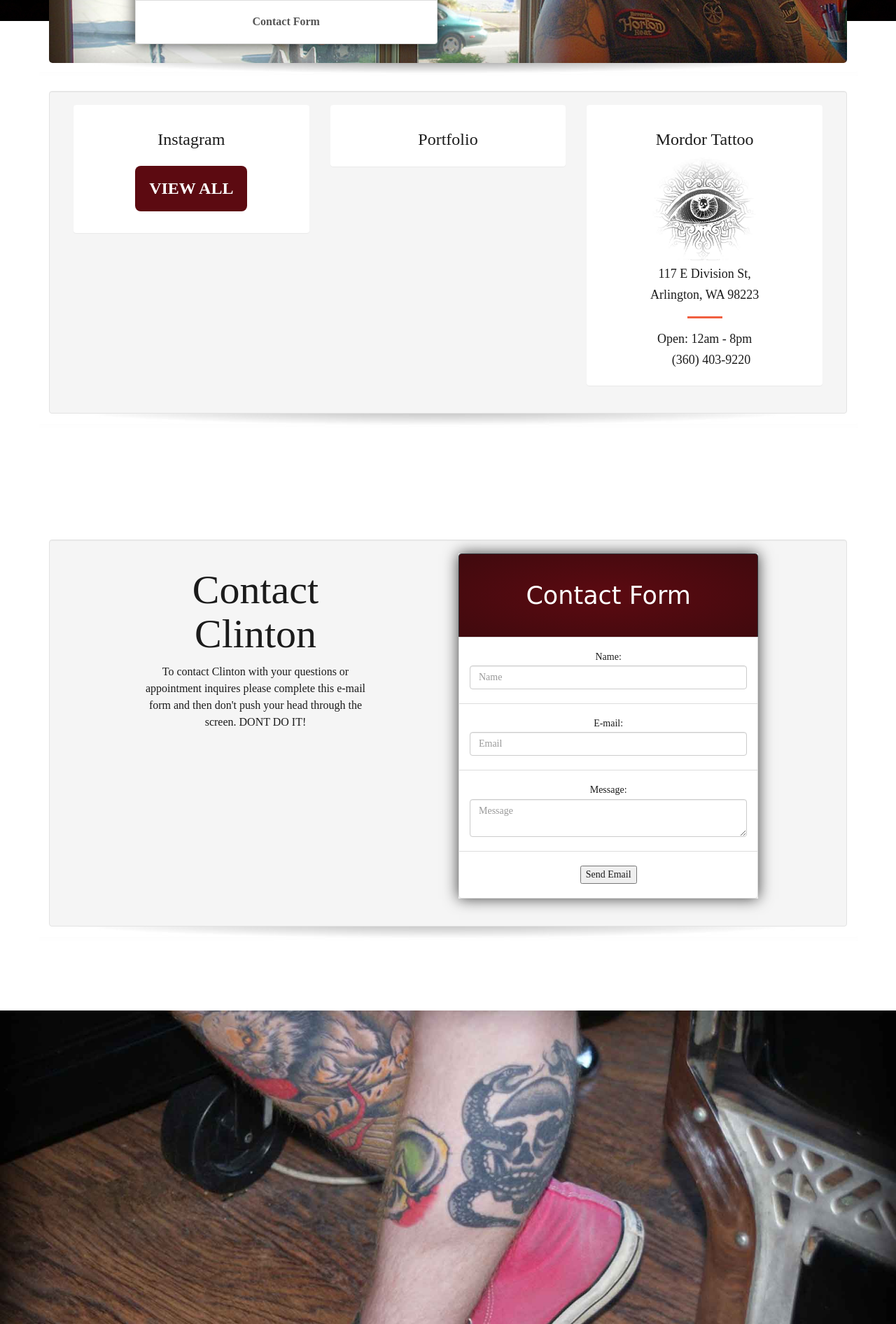
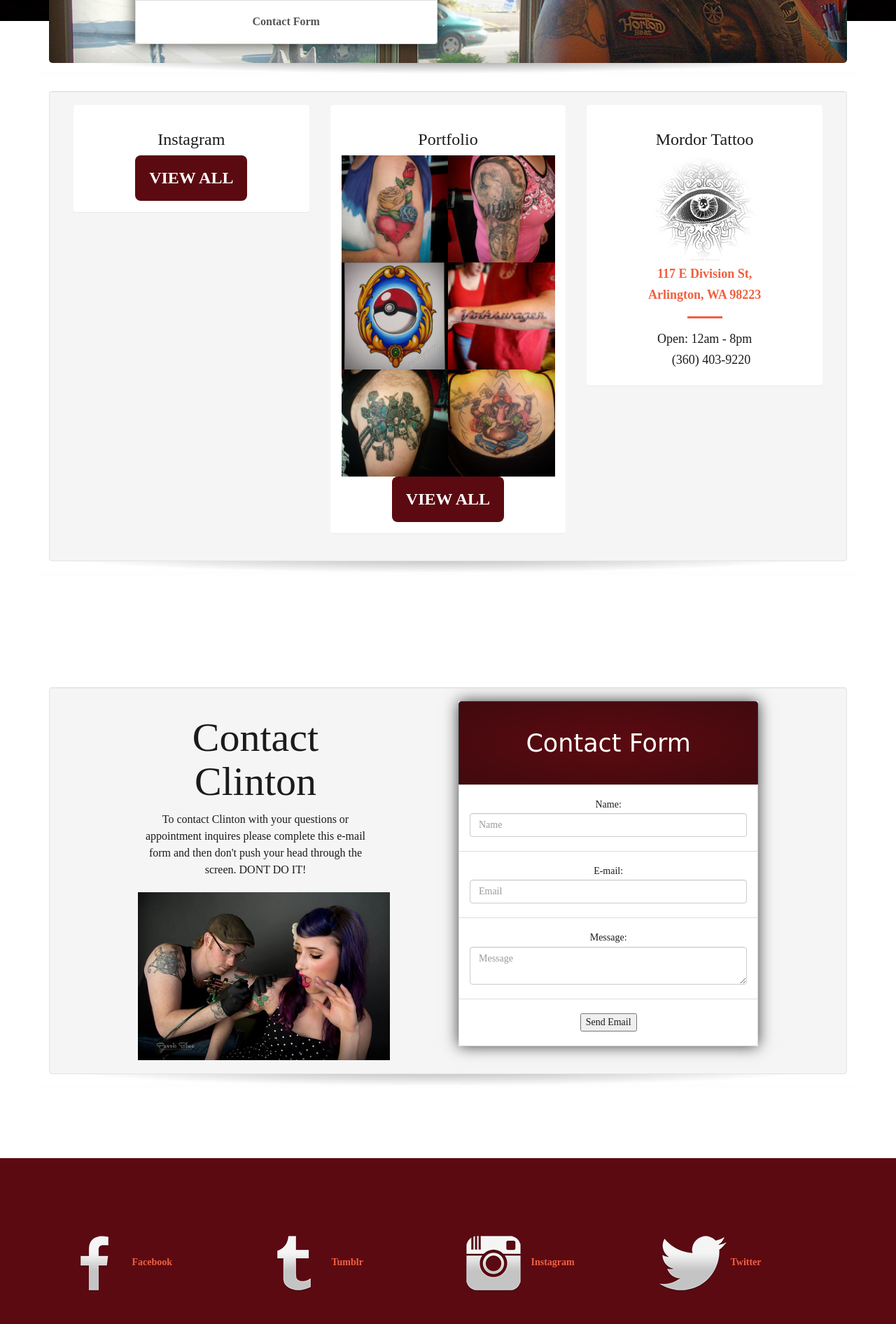
Before and after one commit to crabstance/artbyclinton.com, a PHP site: page / in a window 1280 px wide. Shown: the part 920-2812 px from the top of the page at 70% size. Run offline with PHP 8.4, Linux system fonts and the light colour scheme; some libraries are stand-ins or nearby versions; some web fonts are replaced.

Commit message:
finished restructuring of UI

```diff
--- a/css/creative.css
+++ b/css/creative.css
@@ -568,21 +568,41 @@ section#newest-artwork .well {
 section#newest-artwork .container {
    background: #fff url('../img/big-shadow.jpg') no-repeat center bottom;
 }
-section#newest-artwork .col-md-4 .photo {
-  margin:5px auto;
-  width:100%;
-  max-width: 100%;
-  border:#1b1b1b solid 1px;
-  border-radius:3px;
+
+section#newest-artwork .row  .portfolio-image:first-child {
+	padding:0 0 0 15px;
+	margin:0;
+	text-align:left;
 }
-
-section#newest-artwork .btn {
-  float:none;
-  margin:15px auto;
-  padding:15px 20px;
+section#newest-artwork .row  .portfolio-image:last-child {
+	padding:0 15px 0 0;
+	margin:0;
+	text-align:right;
 }
 
 
+section#location {
+  background-color:#fff;
+  padding:0 0 60px 0;
+}
+
+section#location .well, section#location .panel {
+	overflow:hidden;
+}
+
+section#location .container {
+	text-align:center;
+	background: #fff url('../img/big-shadow.jpg') no-repeat center bottom;
+}
+
+section#location .apple-maps, section#location .google-maps {
+	overflow:hidden;
+	padding:15px 30px;
+}
+section#location .apple-maps img, section#location .google-maps img {
+	float:left;
+	margin:10px 30px 0 0;
+}
 
 section#links {
 	margin-top:50px;
@@ -641,13 +661,9 @@ section#portfolio h2 {
 
 
 footer {
-	min-height:100%;
-    background-image: url(../img/headers/footer.jpg);
-    background-position: center bottom;
-    -webkit-background-size: cover;
-    -moz-background-size: cover;
-    background-size: cover;
-    -o-background-size: cover;
+	padding:100px 0 20px 0;
+	background-color:#5c0a11;
+	color:#fff;
 }
 
 
--- a/index.html
+++ b/index.html
@@ -178,7 +178,19 @@
           <div class="panel">
 				<div class="panel-body">
 				 	<h3>Portfolio</h3>
-          			<div class="bcr_ins_gallery"></div>
+          			<div class="row">
+						<div class="col-md-6 portfolio-image"><img src="img/portfolio/11098503_1599683986937183_1590355089_n.jpg" width="153" alt="Clinton artwork" /></div>
+						<div class="col-md-6 portfolio-image"><img src="img/portfolio/11111309_1573615456235318_1695080740_n.jpg" width="153" alt="Clinton artwork" /></div>
+       				</div>
+          			<div class="row">
+						<div class="col-md-6 portfolio-image"><img src="img/portfolio/11137910_910593495628971_447439246_n.jpg" width="153" alt="Clinton artwork" /></div>
+						<div class="col-md-6 portfolio-image"><img src="img/portfolio/11264331_1451312321827988_288284074_n.jpg" width="153" alt="Clinton artwork" /></div>
+       				</div>
+          			<div class="row">
+						<div class="col-md-6 portfolio-image"><img src="img/portfolio/11326169_958216480907569_266678865_n.jpg" width="153" alt="Clinton artwork" /></div>
+						<div class="col-md-6 portfolio-image"><img src="img/portfolio/11336175_834109946677200_428933247_n.jpg" width="153" alt="Clinton artwork" /></div>
+       				</div>
+       				<a class="btn btn-primary" href="https://instagram.com/artbyclinton/">View All</a>
           		</div>
           </div>
         </div>
@@ -187,8 +199,8 @@
 				<div class="panel-body">
 					<h3>Mordor Tattoo</h3>
 					<img src="img/mordor.jpg" width="150" alt="Mordor Tattoo Logo" />
-					<h4>117 E Division St,</h4>
-					<h4>Arlington, WA 98223</h4>
+					<h4><a href="https://www.google.com/maps/dir/%27%27/mordor+tattoo/@48.1989026,-122.1947333,12z/data=!3m1!4b1!4m8!4m7!1m0!1m5!1m1!1s0x54854f83747c98e1:0xaac65611a6ef6bfc!2m2!1d-122.126067!2d48.198923" target="_blank">117 E Division St,</a></h4>
+					<h4><a href="https://www.google.com/maps/dir/%27%27/mordor+tattoo/@48.1989026,-122.1947333,12z/data=!3m1!4b1!4m8!4m7!1m0!1m5!1m1!1s0x54854f83747c98e1:0xaac65611a6ef6bfc!2m2!1d-122.126067!2d48.198923" target="_blank">Arlington, WA 98223</a></h4>
 					<hr/>
 					<h4>Open: 12am - 8pm</h4>
 					<h4><span class="glyphicon glyphicon-phone">&nbsp;</span>(360) 403-9220</h4>
@@ -222,6 +234,7 @@
       <div class="col-md-4">
       	<h2>Contact Clinton</h2>
       	<p>To contact Clinton with your questions or appointment inquires please complete this e-mail form and then don't push your head through the screen. DONT DO IT!</p>
+      	<img src="img/headers/header-contact.jpg" alt="Contact Clinton" width="360" />
       </div>
 
       <div class="col-md-1">
@@ -262,9 +275,35 @@
 
 
 <footer>
-	<div class="container">
-
-	</div>
+		<div class="container">
+			<div class="col-md-3">
+				<img src="img/facebook.png" width="100" alt="" />
+				<a href="https://www.facebook.com/clintonwiltse">Facebook</a>
+			</div>
+			<div class="col-md-3">
+				<img src="img/tumblr.png" width="100" alt="" />
+				<a href="">Tumblr</a>
+			</div>
+			<div class="col-md-3">
+				<img src="img/instagram.png" width="100" alt="" />
+				<a href="https://instagram.com/artbyclinton/">Instagram</a>
+			</div>
+			<div class="col-md-3">
+				<img src="img/twitter.png" width="100" alt="" />
+				<a href="">Twitter</a>
+			</div>
+			<div class="row">
+				<div class="col-md-3">
+				</div>
+				<div class="col-md-6">
+					<br/><br/><br/><br/>
+					<br/><br/><br/><br/>
+					<p id="copyright">&copy;Copyright Clinton Wiltse 2015, all rights reserved.</p>
+				</div>
+				<div class="col-md-3">
+				</div>
+			</div>
+		</div>
 </footer>
 
 
```
Also changed, not shown: img/headers/header-contact.jpg (added), img/portfolio/11098503_1599683986937183_1590355089_n.jpg (added), img/portfolio/11111309_1573615456235318_1695080740_n.jpg (added), img/portfolio/11137910_910593495628971_447439246_n.jpg (added).
